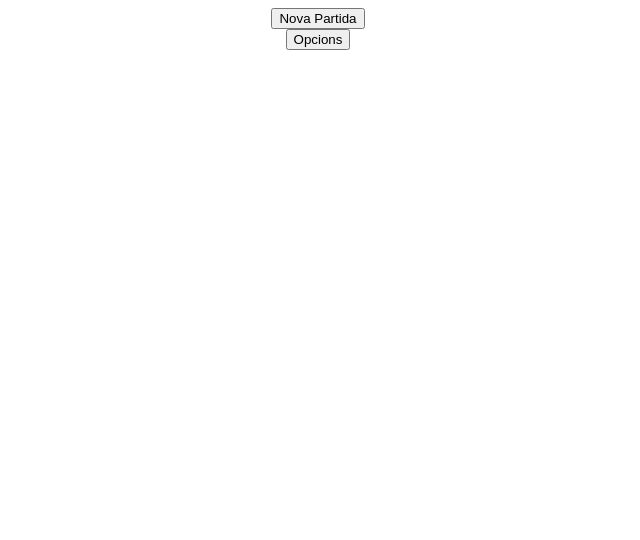
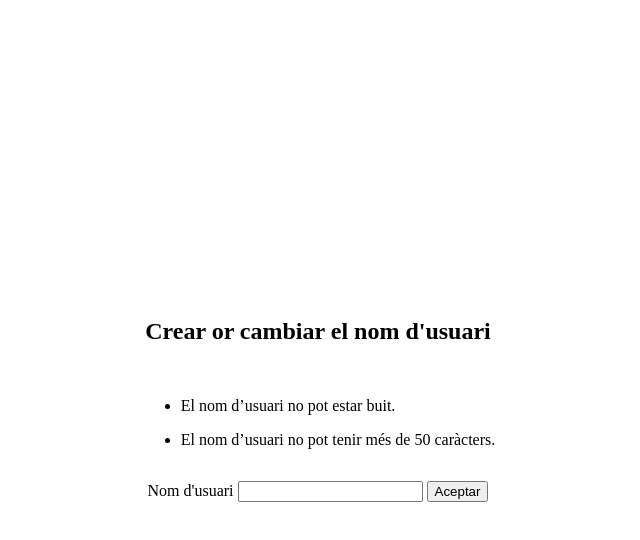
Before and after one commit to brandonalcantara17/bingo-webapp, a plain HTML site: page index.html in a window 1280 px wide. Shown: the whole page, without its empty margins (322-962 px from the left). Drawn offline with Linux system fonts and the light colour scheme.

Commit message:
Validació del nom d'usuari

```diff
--- a/index.html
+++ b/index.html
@@ -9,16 +9,36 @@
   </head>
   <body>
     <section id="menu">
+      <h1 id="welcome">Benvingut</h1>
       <button onclick="showSection('game')">Nova Partida</button>
       <button onclick="showSection('options')">Opcions</button>
     </section>
     <section id="game">
-        <h1>Bingo!</h1>
-        <button onclick="showSection('menu')">Menu</button>
+      <h1>Bingo!</h1>
+      <button onclick="showSection('menu')">Menu</button>
     </section>
     <section id="options">
-        <h1>Opcions</h1>
-        <button onclick="showSection('menu')">Menu</button>
+      <h1>Opcions</h1>
+      <button onclick="showSection('menu')">Menu</button>
+    </section>
+    <section id="changeUsername">
+      <h2>Crear or cambiar el nom d'usuari</h2>
+      <ul>
+        <li>
+          <p>El nom d’usuari no pot estar buit.</p>
+        </li>
+        <li>
+          <p>El nom d’usuari no pot tenir més de 50 caràcters.</p>
+        </li>
+      </ul>
+      <div>
+        <label for="username">Nom d'usuari</label>
+        <input
+          type="text"
+          id="username"
+        />
+        <button id="applyUsername">Aceptar</button>
+      </div>
     </section>
   </body>
 </html>
--- a/script.js
+++ b/script.js
@@ -1,7 +1,22 @@
-console.log(`cookies: ${navigator.cookieEnabled}`);
-
-setCookie ("username", "jugador", 1 );
-console.log(`username: ${getCookie("username")}`);
+//setCookie("username", "", 1)
+//deleteCookie("username")
+window.addEventListener("load", ()=> {
+    const username = getCookie("username") || "";
+    if (username === "" || username.length > 50) {
+        console.log(`bad user ${username}`)
+        document.getElementById("changeUsername").style.display = "flex";
+    }
+    document.getElementById("applyUsername").addEventListener("click", () => {
+        const value = document.getElementById("username").value;
+        setCookie("username", value, 1);
+        document.getElementById("changeUsername").style.display = "none";
+        console.log(getCookie("username"))
+    })
+    const welcome = document.getElementById("welcome");
+    if (welcome) {
+        welcome.textContent = `Benvingut ${username}!`
+    }
+});
 
 function setCookie(name, value, daysTolive) {
     const date = new Date();
@@ -9,9 +24,11 @@ function setCookie(name, value, daysTolive) {
     let expires = "expires=" +  date.toUTCString ();
     document.cookie = `${name}=${value}; ${expires };`
 }
+
 function deleteCookie(name) {
     setCookie(name, null, null);
 }
+
 function getCookie(name) {
     const cDecoded =  decodeURIComponent(document.cookie);
     const cArray = cDecoded.split("; ");
@@ -31,6 +48,8 @@ function showSection(sectionId) {
     document.getElementById('options').style.display = 'none';
     if (sectionId === 'menu') {
         document.getElementById('menu').style.display = 'flex';
+        var username = getCookie('username');
+        document.getElementById('welcome').textContent = `Benvingut ${username}`;
     } else {
         document.getElementById(sectionId).style.display = 'block';
     }
--- a/styles.css
+++ b/styles.css
@@ -1,3 +1,7 @@
+* {
+  box-sizing: border-box;
+}
+
 #menu {
   display: flex;
   flex-direction: column;
@@ -12,3 +16,17 @@
 #options {
     display: none;
 }
+
+#changeUsername {
+  display: none;
+
+  background-color: white;
+  position: fixed;
+  top: 0;
+  bottom: 0;
+  left: 0;
+  right: 0;
+  flex-direction: column;
+  align-items: center;
+  justify-content: center;
+}
```
